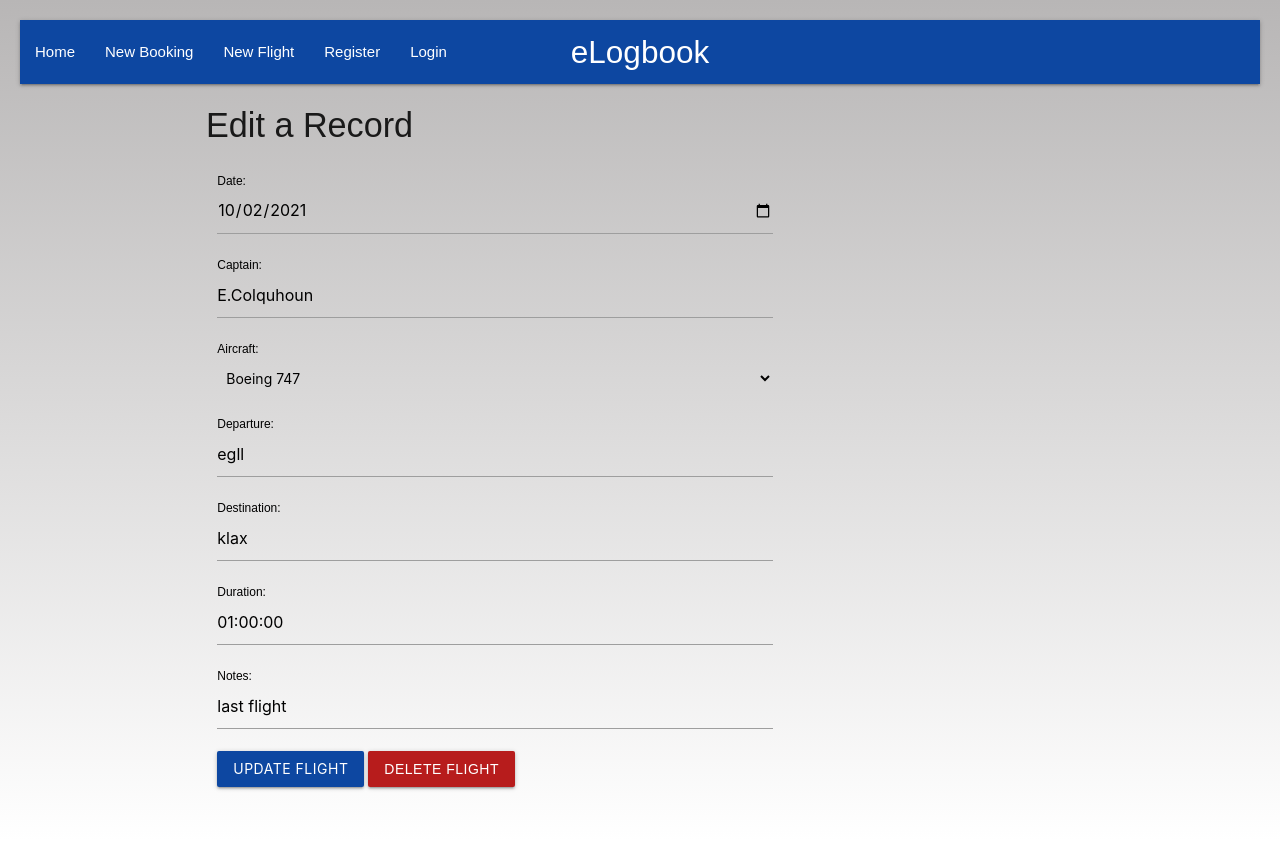
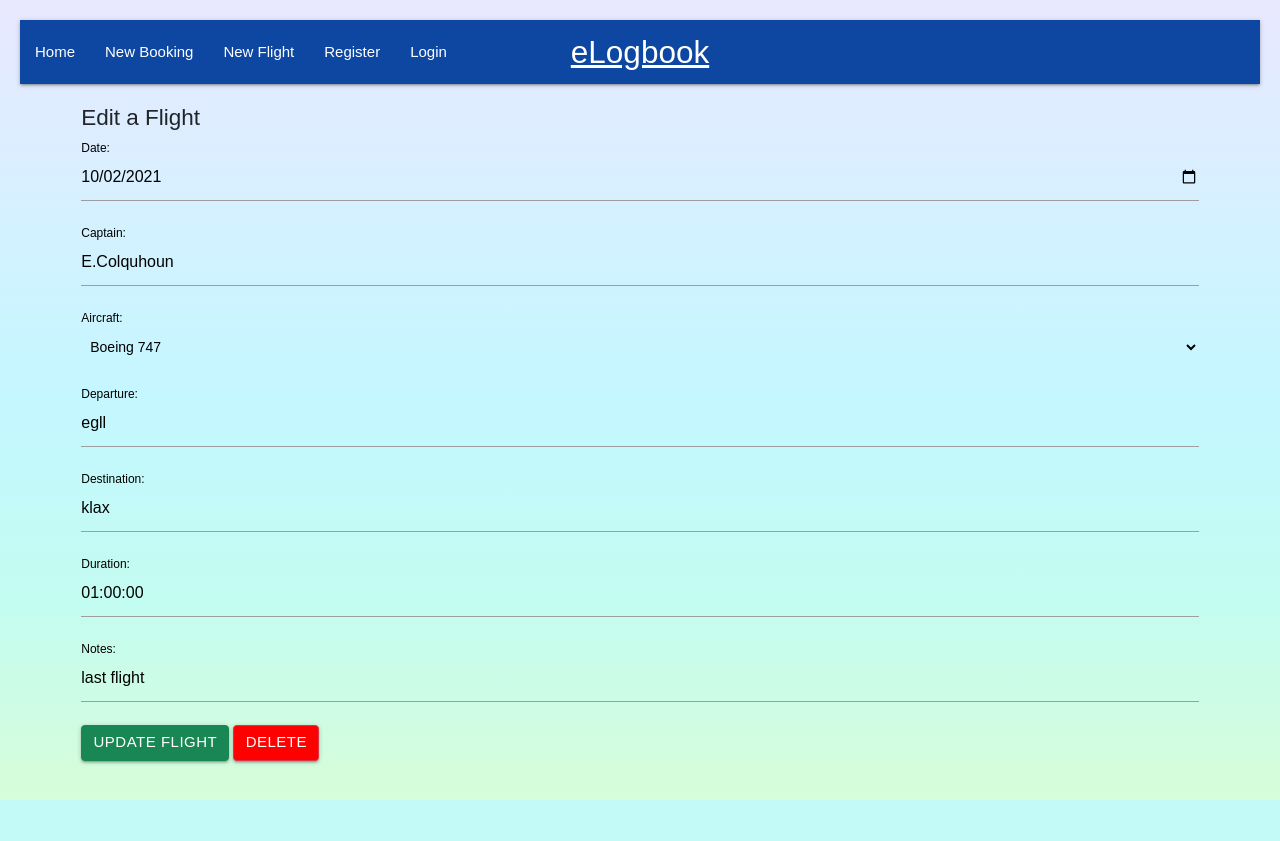
Before and after one commit to EwanColquhoun/e-logbook, a Django app: page /edit/5 in a window 1280 px wide. After the commit the page ends 800 px from the top, so only its background shows below. Run offline with Django 3.2, Linux system fonts and the light colour scheme; data comes from the database, SQL or seed files in the repository; both versions use the stored data as it was after the commit; some libraries are stand-ins or nearby versions.

Commit message:
Add boostrap

```diff
--- a/logbook/static/style.css
+++ b/logbook/static/style.css
@@ -1,18 +1,25 @@
 body {
-    background: linear-gradient(rgb(184, 182, 182), #fff) no-repeat center center;
+    background-image: linear-gradient(to bottom, #e9e8ff, #d6f0ff, #c4f7ff, #c3fcf1, #d7fdd9);
+    background-position: center;
+    background-repeat: no-repeat;
+    height: 100vh;
     font: 14px sans-serif;
     padding: 20px;
 }
 
 .pages {
     box-shadow: 0 0 10px rgba(0, 0, 0, 0.3);
-    margin: 26px auto 0;
+    margin: 60px auto 0;
     max-width: 90%;
     max-height: 80vh;
     overflow-y: scroll;
     padding: 24px;
     position: relative;
     width: 80%;
+}
+
+li a {
+    text-decoration: none;
 }
 
 label {
@@ -56,3 +63,29 @@
 .table-headings td {
     font-weight: 600;
 }
+
+.btn-secondary {
+    background-color: grey;
+}
+
+.btn-danger {
+    background-color: red;
+}
+
+.modal {
+    background-color: transparent;
+    border: none;
+    box-shadow: none;
+}
+
+#close-btn {
+    margin-right: 5px;
+}
+
+.table-icon {
+    color: grey
+}
+
+.table-icon:hover {
+    color: rgb(48, 172, 48);
+}
--- a/logbook/templates/logbook/base.html
+++ b/logbook/templates/logbook/base.html
@@ -5,9 +5,10 @@
     <meta http-equiv="X-UA-Compatible" content="IE=edge">
     <meta name="viewport" content="width=device-width, initial-scale=1.0">
     <!-- CSS only -->
+    {% load static %}
     <link href="https://fonts.googleapis.com/icon?family=Material+Icons" rel="stylesheet">
     <link rel="stylesheet" href="https://cdnjs.cloudflare.com/ajax/libs/materialize/1.0.0/css/materialize.min.css">
-    {% load static %}
+    <link href="https://cdn.jsdelivr.net/npm/bootstrap@5.1.3/dist/css/bootstrap.min.css" rel="stylesheet" integrity="sha384-1BmE4kWBq78iYhFldvKuhfTAU6auU8tT94WrHftjDbrCEXSU1oBoqyl2QvZ6jIW3" crossorigin="anonymous">
     <link rel="stylesheet" href="{% static 'style.css' %}" type="text/css">
     <title>eLogbook</title>
 </head>
@@ -19,30 +20,66 @@
         <ul class="left hide-on-med-and-down">
             <li class="nav-item"><a href="{% url 'home' %}">Home</a></li>
             <li class="nav-item">
-                <a class="nav-link" href="{% url 'book' %}">New Booking</a>
+                <a href="{% url 'book' %}">New Booking</a>
             </li>
             <li><a href="{% url 'addFlight' %}">New Flight</a></li>
             {% if user.is_authenticated %}
             <li class="nav-item">
-                <a class="nav-link" href="{% url 'account_logout' %}">Logout</a>
+                <a href="{% url 'account_logout' %}">Logout</a>
             </li>
             {% else %}
             <li class="nav-item">
-                <a class="nav-link" href="{% url 'account_signup' %}">Register</a>
+                <a href="{% url 'account_signup' %}">Register</a>
             </li>
             <li class="nav-item">
-                <a class="nav-link" href="{% url 'account_login' %}">Login</a>
+                <a href="{% url 'account_login' %}">Login</a>
             </li>
             {% endif %}
         </ul>
         </div>
     </nav>
 
+    <div class="container">
+        <div class="row">
+            <div class="col-md-8 offset-md-2">
+                {% for message in messages %}
+                <div class="alert {{ message.tags }} alert-dismissible fade show" id="msg"
+                role="alert">
+                {{ message | safe }}
+                <button type="button" class="btn-close" data-bs-dismiss="alert" aria-label="close">
+                </button>
+
+                </div>
+                {% endfor %}
+            </div>
+        </div>
+    </div>
+
+    <main class="flex-shrink-0 main-bg">
+
+
+
     {% block content %}
 
     {% endblock content %}
 
     <!-- JavaScript Bundle with Popper -->
-<!-- <script src="https://cdn.jsdelivr.net/npm/bootstrap@5.1.1/dist/js/bootstrap.bundle.min.js" integrity="sha384-/bQdsTh/da6pkI1MST/rWKFNjaCP5gBSY4sEBT38Q/9RBh9AH40zEOg7Hlq2THRZ" crossorigin="anonymous"></script> -->
+    <script src="https://cdn.jsdelivr.net/npm/bootstrap@5.1.3/dist/js/bootstrap.bundle.min.js" integrity="sha384-ka7Sk0Gln4gmtz2MlQnikT1wXgYsOg+OMhuP+IlRH9sENBO0LRn5q+8nbTov4+1p" crossorigin="anonymous"></script>
+    <script src="https://kit.fontawesome.com/48b20a3378.js" crossorigin="anonymous"></script>
+    <script>
+        setTimeout(function() {
+            let messages = document.getElementById('msg')
+            let alert = new bootstrap.Alert(messages);
+            alert.close();
+        }, 3000);
+
+        var myModal = document.getElementById('warning-modal')
+        var myInput = document.getElementById('myInput')
+
+        myModal.addEventListener('shown.bs.modal', function () {
+        myInput.focus()
+        })
+
+    </script>
 </body>
 </html>
--- a/logbook/templates/logbook/book.html
+++ b/logbook/templates/logbook/book.html
@@ -14,7 +14,7 @@
                 {{ bookingForm.as_p }}
                 <div>
                     <p>
-                        <button class="btn waves-effect waves-light blue darken-4" type="submit" name="action">Submit</button>
+                        <button class="btn btn-primary" type="submit" name="action">Submit</button>
                     </p>
                 </div>
             </form>
--- a/logbook/templates/logbook/edit.html
+++ b/logbook/templates/logbook/edit.html
@@ -4,7 +4,7 @@
 
 
     <div class="container">
-        <h4>Edit a Record</h4>
+        <h4>Edit a Flight</h4>
 
         <div class="row">
             <div class="col s12 m4 l8">
@@ -13,8 +13,10 @@
                     {{ form.as_p }}
                     <div>
                         <p>
-                            <button class="btn waves-effect waves-light blue darken-4" type="submit" name="action">Update Flight</button>
-                            <a class="btn waves-effect waves-light red darken-4" href="/delete/{{ flight.id }}">Delete Flight</a>
+                            <button class="btn btn-success" type="submit" name="action">Update Flight</button>
+                            <button type="button" class="btn btn-danger" data-bs-toggle="modal" data-bs-target="#staticBackdrop">
+                                Delete
+                              </button>
                         </p>
                     </div>
                 </form>
@@ -22,4 +24,22 @@
         </div>
     </div>
 
+    <div class="modal fade" id="staticBackdrop" tabindex="-1" aria-labelledby="exampleModalLabel" aria-hidden="true">
+        <div class="modal-dialog">
+          <div class="modal-content">
+            <div class="modal-header">
+              <h5 class="modal-title" id="exampleModalLabel">WARNING!</h5>
+              <button type="button" class="btn-close" data-bs-dismiss="modal" aria-label="Close"></button>
+            </div>
+            <div class="modal-body">
+            <p>Are you sure you want to remove this flight?</p>
+            </div>
+            <div class="modal-footer">
+              <button type="button" id="close-btn" class="btn btn-secondary" data-bs-dismiss="modal">Close</button>
+              <a href="/delete/{{ flight.id }}" type="button" class="btn btn-danger">Delete Flight</a>
+            </div>
+          </div>
+        </div>
+      </div>
+
 {% endblock %}
--- a/logbook/views.py
+++ b/logbook/views.py
@@ -1,6 +1,6 @@
 from django.shortcuts import render, redirect, get_object_or_404
 from .forms import NewFlight, NewBooking
-from .models import Flights, Slots, Booking
+from .models import Flights, Booking
 from django.contrib import messages
 
 
@@ -10,7 +10,7 @@
 def logbookMain(request):
     flights = Flights.objects.all()
     current_user = request.user
-    bookings = Booking.objects.all()
+    bookings = Booking.objects.all().order_by('date')
     context = {
         'flights': flights,
         'current_user': current_user,
@@ -24,7 +24,7 @@
         form = NewFlight(request.POST)
         if form.is_valid():
             form.save()
-            # messages.info(request, 'New flight saved successfully!')
+            messages.add_message(request, messages.SUCCESS, 'Your flight has been added successfully. Thank you.')
             return redirect('home')
     form = NewFlight()
     context = {
@@ -51,6 +51,7 @@
 def deleteFlight(request, flight_id):
     flight = get_object_or_404(Flights, id=flight_id)
     flight.delete()
+    messages.add_message(request, messages.SUCCESS, 'Your flight has been deleted successfully. Thank you.')
     return redirect('home')
 
 
@@ -59,7 +60,7 @@
         form = NewBooking(request.POST)
         if form.is_valid():
             form.save()
-            # messages.info(request, 'New flight saved successfully!')
+            messages.add_message(request, messages.SUCCESS, 'Your booking has been added successfully. Thank you.')
             return redirect('home')
     form = NewBooking()
     context = {
@@ -86,4 +87,5 @@
 def deleteBooking(request, booking_id):
     booking = get_object_or_404(Booking, id=booking_id)
     booking.delete()
+    messages.add_message(request, messages.SUCCESS, 'Your booking has been deleted successfully. Thank you.')
     return redirect('home')
```
Also changed, not shown: eLogbook/settings.py (+10 -0 lines), logbook/templates/logbook/edit-booking.html (+21 -2 lines), logbook/templates/logbook/index.html (+9 -6 lines), README.md, db.sqlite3.
